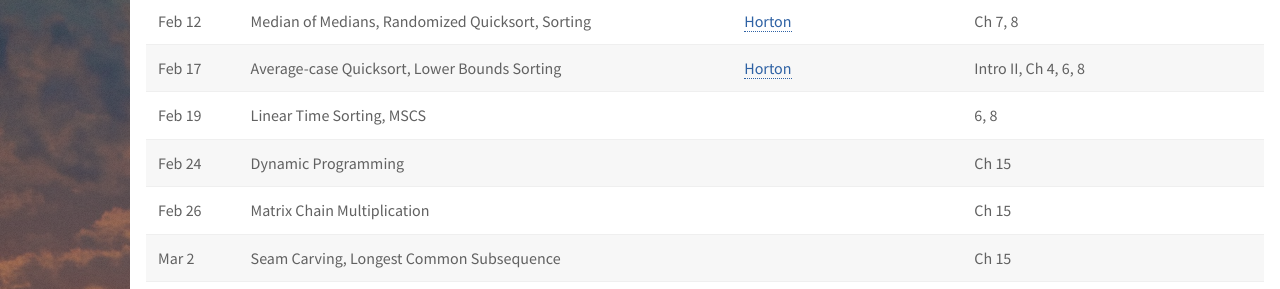
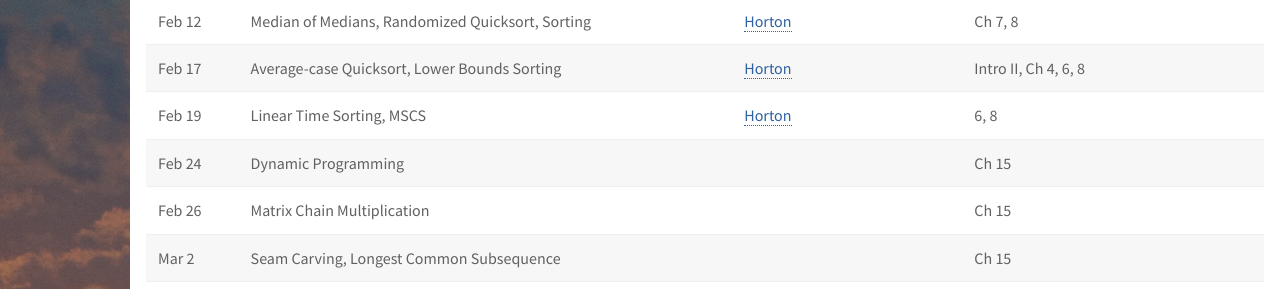
Before and after one commit to deternitydx/uvacs4102, a Jekyll site: the page built from index.md, in a window 1280 px wide and 900 px high, scrolled down 841 px. Shown: the part 155-444 px from the top of the window. Built offline with Jekyll 4.4.1, drawn with Linux system fonts in a browser that asks for light colours; nearby versions of some CDN libraries; library files that are not in the unit come from our copies.

Commit message:
Added L11 PDF file for Horton

```diff
--- a/index.md
+++ b/index.md
@@ -39,7 +39,7 @@ This is a tentative full-semester schedule of topics addressed.  As we go throug
 | Feb 10  | Quicksort, Quickselect, Median of Medians          |[Horton](lectures/horton/L8.pdf) | Ch 7, 9                 |                 |
 | Feb 12  | Median of Medians, Randomized Quicksort, Sorting   |[Horton](lectures/horton/L9_horton.pdf) | Ch 7, 8              |                 |
 | Feb 17  | Average-case Quicksort, Lower Bounds Sorting |[Horton](lectures/horton/L10.pdf) | Intro II, Ch 4, 6, 8 |                 |
-| Feb 19  | Linear Time Sorting, MSCS               | | 6, 8                 |                 |
+| Feb 19  | Linear Time Sorting, MSCS               |[Horton](lectures/horton/L11.pdf) | 6, 8                 |                 |
 | Feb 24  | Dynamic Programming                     | | Ch 15                |                 |
 | Feb 26  | Matrix Chain Multiplication             | | Ch 15                |                 |
 | Mar 2   | Seam Carving, Longest Common Subsequence| | Ch 15                |                 |
```
Also changed, not shown: 1 other file.
